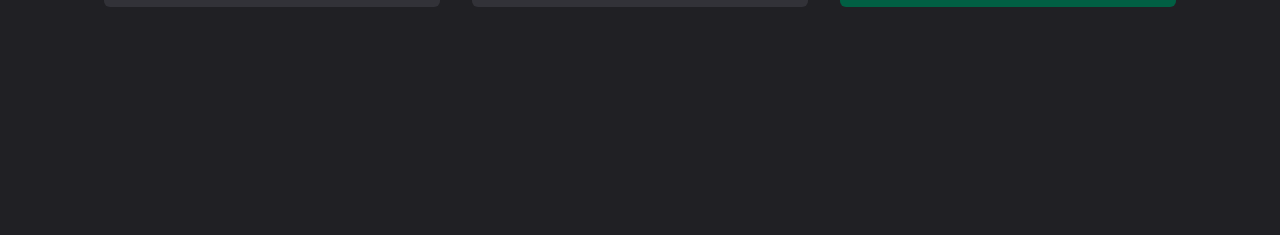
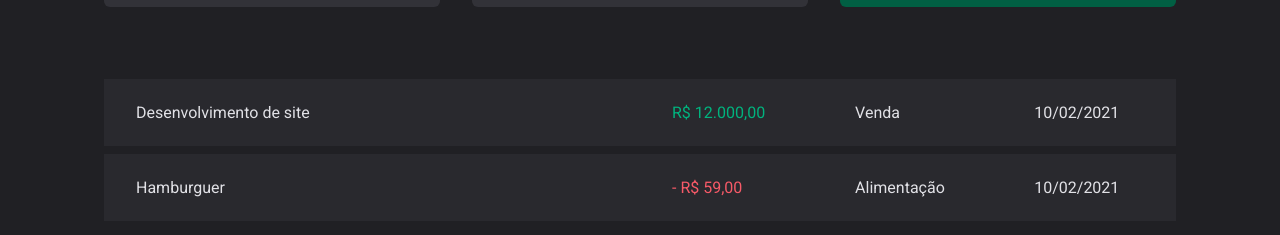
Before and after one commit to GuilhermeSalkovski/03-dt-money, a React (Vite) app: page / in a window 1280 px wide. Shown: the part 523-758 px from the top of the page. Built offline with nearby package versions, Linux system fonts and the light colour scheme.

Commit message:
feat: add transaction table

```diff
--- a/src/pages/transactions/index.tsx
+++ b/src/pages/transactions/index.tsx
@@ -1,11 +1,40 @@
 import { Header } from "../components/Header";
 import { Summary } from "../components/Summary";
+import { PriceHighlight, TransactionsContainer, TransactionsTable } from "./styles";
 
 export function Transaction() {
     return (
         <div>
             <Header />
             <Summary />
+
+            <TransactionsContainer>
+            <TransactionsTable>
+                <tbody>
+                    <tr>
+                        <td width="50%">Desenvolvimento de site</td>
+                        <td>
+                            <PriceHighlight variant="income">
+                                R$ 12.000,00
+                            </PriceHighlight>
+                        </td>
+                        <td>Venda</td>
+                        <td>10/02/2021</td>
+                    </tr>
+                    <tr>
+                        <td width="50%">Hamburguer</td>
+                        <td>
+                            <PriceHighlight variant="outcome">
+                                - R$ 59,00
+                            </PriceHighlight>
+                        </td>
+                        <td>Alimentação</td>
+                        <td>10/02/2021</td>
+                    </tr>
+                </tbody>
+            </TransactionsTable>
+            </TransactionsContainer>
+
         </div>
     )
 }
--- a/src/pages/transactions/styles.ts
+++ b/src/pages/transactions/styles.ts
@@ -0,0 +1,39 @@
+import styled from "styled-components";
+
+export const TransactionsContainer = styled.main`
+    width: 100%;
+    max-width: 1120px;
+    margin: 4rem auto 0;
+    padding: 0 1.5rem;
+`
+
+export const TransactionsTable = styled.table`
+    width: 100%;
+    border-collapse: separate;
+    border-spacing: 0 0.5rem;
+    /* margin-top: 1.5rem; */
+
+    td {
+        padding: 1.5rem 2rem;
+        background: ${props => props.theme["gray-700"]};
+    }
+
+    &:first-child {
+        border-top-left-radius: 6px;
+        border-bottom-left-radius: 6px;
+    }
+
+    &:last-child {
+        border-top-right-radius: 6px;
+        border-bottom-right-radius: 6px;
+    }
+`
+
+interface PriceHighlightProps {
+    variant: 'income' | 'outcome'
+}
+
+export const PriceHighlight = styled.span<PriceHighlightProps>`
+    color: ${props => props.variant === 'income' ?
+        props.theme["green-300"] : props.theme["red-300"]}
+`
```
